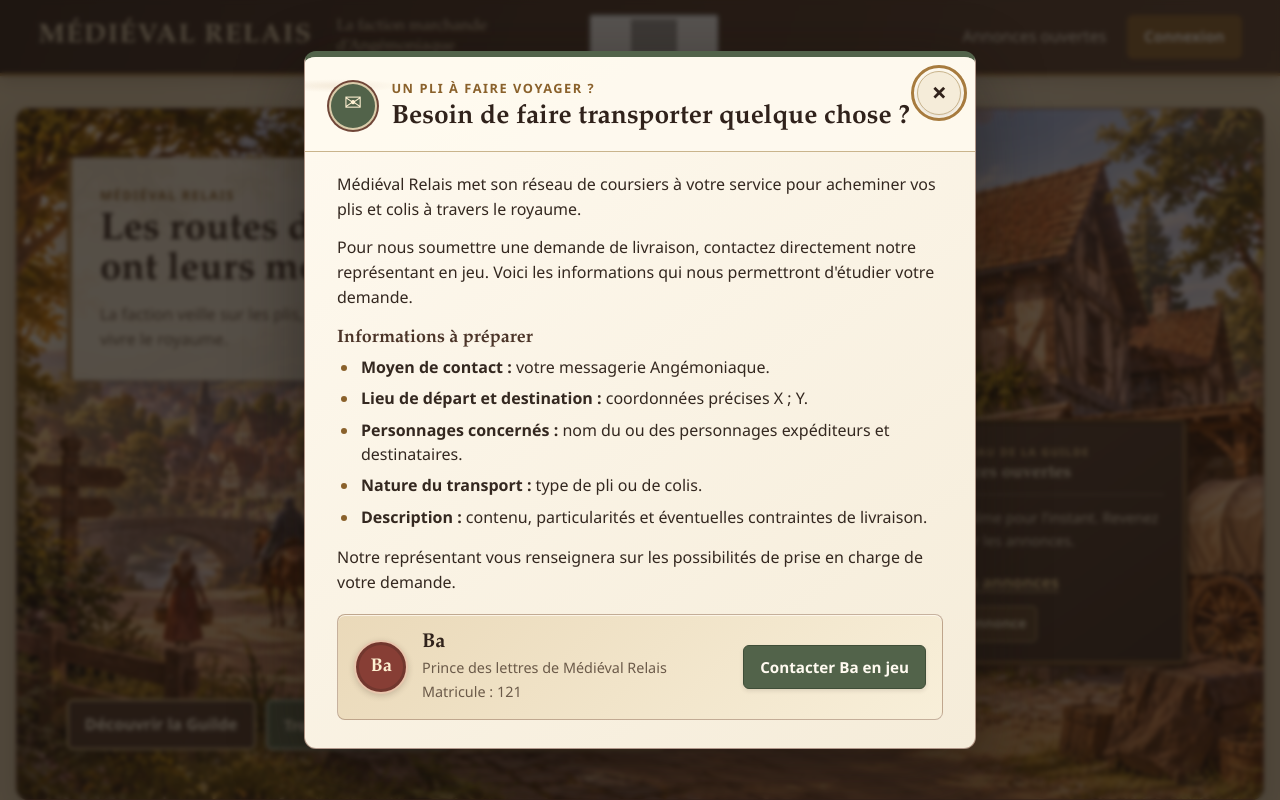
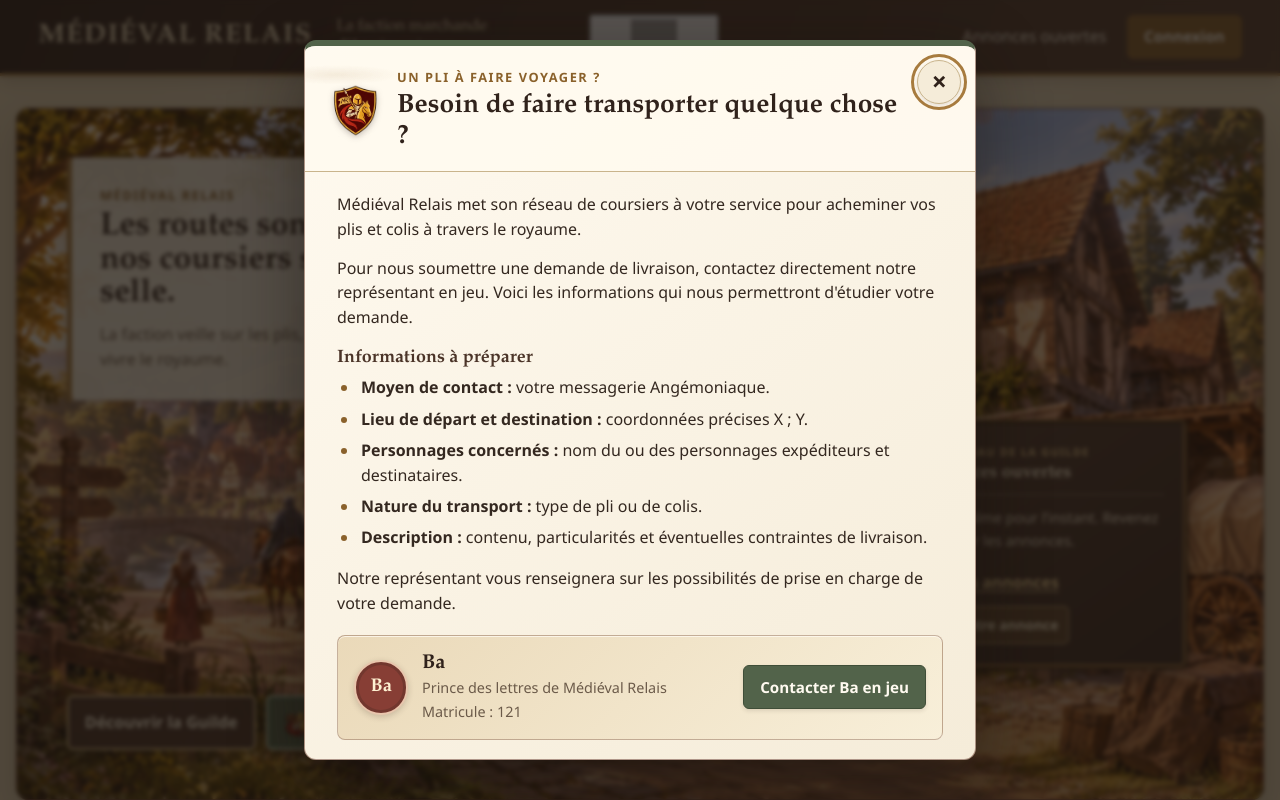
Before and after one commit to Jenoss-debug/rpg-ai-python, a FastAPI app: template templates/public_home.html in a window 1280 px wide, after a click on "Trouver un coursier". Run offline with FastAPI, Linux system fonts and the light colour scheme; the template is opened without the code that fills it, so the values that code supplies are empty; parts of the project's set-up code (start-up, migrations or seed data) failed here and were passed over; grey boxes are pictures that could not be loaded.

Commit message:
create home page

```diff
--- a/static/style.css
+++ b/static/style.css
@@ -1211,7 +1211,7 @@ body.map-canvas-page .route-grid-frame {
     margin: 0;
     color: var(--color-wood-deep);
     font-family: var(--font-display);
-    font-size: clamp(1.7rem, 3vw, 3rem);
+    font-size: clamp(2rem, 2vw, 2rem);
     line-height: 1.05;
 }
 
@@ -1340,6 +1340,7 @@ body.map-canvas-page .route-grid-frame {
 }
 
 .public-board-publish {
+    gap: 0.4rem;
     min-height: 36px;
     padding: 0.35rem 0.6rem;
     border: 1px solid rgba(243, 210, 143, 0.68);
@@ -1348,6 +1349,13 @@ body.map-canvas-page .route-grid-frame {
     color: #fff1d2;
     font: 700 0.86rem/1.2 var(--font-body);
     text-align: left;
+}
+
+.public-board-publish img {
+    width: 1.6rem;
+    height: 1.6rem;
+    flex: 0 0 auto;
+    object-fit: contain;
 }
 
 .public-board-publish:hover {
@@ -1407,6 +1415,19 @@ body.map-canvas-page .route-grid-frame {
 .scene-door-link--courier {
     border-color: #c1ceb3;
     background: var(--color-green);
+}
+
+.scene-door-link img {
+    width: 1.8rem;
+    height: 1.8rem;
+    flex: 0 0 auto;
+    object-fit: contain;
+    filter: drop-shadow(0 1px 2px rgba(20, 14, 10, 0.35));
+}
+
+.scene-door-link--join img {
+    width: 1.55rem;
+    height: 1.8rem;
 }
 
 .request-dialog {
@@ -1457,22 +1478,12 @@ body.map-canvas-page .route-grid-frame {
 }
 
 .request-dialog__emblem {
-    display: grid;
-    width: 3rem;
-    height: 3rem;
-    flex: 0 0 3rem;
-    place-items: center;
-    border: 2px solid rgba(233, 216, 181, 0.9);
-    border-radius: 50%;
-    background: var(--color-wood);
-    box-shadow: 0 0 0 2px var(--color-leather);
-    color: #fff1d2;
-    font-family: var(--font-display);
-    font-size: 1.35rem;
-}
-
-.request-dialog--courier .request-dialog__emblem {
-    background: var(--color-green);
+    display: block;
+    width: 3.35rem;
+    height: 3.35rem;
+    flex: 0 0 3.35rem;
+    object-fit: contain;
+    filter: drop-shadow(0 2px 3px rgba(48, 34, 27, 0.28));
 }
 
 .request-dialog__header .eyebrow {
--- a/templates/base.html
+++ b/templates/base.html
@@ -5,7 +5,7 @@
     <meta charset="UTF-8">
     <meta name="viewport" content="width=device-width, initial-scale=1.0">
     <title>{% block title %}Médiéval Relais{% endblock %}</title>
-    <link rel="stylesheet" href="/static/style.css?v=20261119-home-dialogs">
+    <link rel="stylesheet" href="/static/style.css?v=20261120-mr-logos">
 </head>
 
 <body class="{% block body_class %}{% endblock %}">
--- a/templates/public_home.html
+++ b/templates/public_home.html
@@ -12,7 +12,7 @@
 
         <div class="public-scene-intro">
             <p class="eyebrow">Médiéval Relais</p>
-            <h1>Les routes du royaume ont leurs messagers.</h1>
+            <h1>Les routes sont longues, mais nos coursiers sont déjà en selle.</h1>
             <p>La faction veille sur les plis, les colis et les missions qui font vivre le royaume.</p>
         </div>
 
@@ -46,17 +46,24 @@
             <div class="public-board-actions">
                 <a class="public-board-link" href="/annonces">Voir toutes les annonces</a>
                 <button class="public-board-link public-board-publish" type="button"
-                    data-dialog-target="announcement-dialog" aria-haspopup="dialog"
-                    aria-controls="announcement-dialog">Publiez votre annonce</button>
+                    data-dialog-target="announcement-dialog" aria-haspopup="dialog" aria-controls="announcement-dialog">
+                    <img src="/static/images/LogoMR03.png" alt="" aria-hidden="true" width="32" height="32">
+                    Publiez votre annonce
+                </button>
             </div>
         </section>
 
         <nav class="public-scene-actions" aria-label="Découvrir la guilde">
             <a class="scene-door-link scene-door-link--discover" href="#guilde">Découvrir la Guilde</a>
-            <button class="scene-door-link scene-door-link--courier" type="button"
-                data-dialog-target="courier-dialog" aria-haspopup="dialog"
-                aria-controls="courier-dialog">Trouver un coursier</button>
-            <a class="scene-door-link scene-door-link--join" href="/login">Entrer dans la Guilde</a>
+            <button class="scene-door-link scene-door-link--courier" type="button" data-dialog-target="courier-dialog"
+                aria-haspopup="dialog" aria-controls="courier-dialog">
+                <img src="/static/images/LogoMR01.png" alt="" aria-hidden="true" width="36" height="36">
+                Trouver un coursier
+            </button>
+            <a class="scene-door-link scene-door-link--join" href="/login">
+                <img src="/static/images/LogoMR04.png" alt="" aria-hidden="true" width="32" height="36">
+                Entrer dans la Guilde
+            </a>
         </nav>
     </section>
 
@@ -89,7 +96,8 @@
     aria-labelledby="courier-dialog-title" aria-modal="true">
     <div class="request-dialog__content">
         <header class="request-dialog__header">
-            <span class="request-dialog__emblem" aria-hidden="true">✉</span>
+            <img class="request-dialog__emblem" src="/static/images/LogoMR02.png" alt="" aria-hidden="true" width="52"
+                height="52">
             <div>
                 <p class="eyebrow">Un pli à faire voyager ?</p>
                 <h2 id="courier-dialog-title">Besoin de faire transporter quelque chose ?</h2>
@@ -110,7 +118,8 @@
             <ul class="request-dialog__list">
                 <li><strong>Moyen de contact :</strong> votre messagerie Angémoniaque.</li>
                 <li><strong>Lieu de départ et destination :</strong> coordonnées précises X ; Y.</li>
-                <li><strong>Personnages concernés :</strong> nom du ou des personnages expéditeurs et destinataires.</li>
+                <li><strong>Personnages concernés :</strong> nom du ou des personnages expéditeurs et destinataires.
+                </li>
                 <li><strong>Nature du transport :</strong> type de pli ou de colis.</li>
                 <li><strong>Description :</strong> contenu, particularités et éventuelles contraintes de livraison.</li>
             </ul>
@@ -126,8 +135,7 @@
                         <p>Matricule : 121</p>
                     </div>
                 </div>
-                <a class="button-link request-contact__button"
-                    href="https://www.angemoniaque.com/event?personnage=121"
+                <a class="button-link request-contact__button" href="https://www.angemoniaque.com/event?personnage=121"
                     target="_blank" rel="noopener noreferrer">Contacter Ba en jeu</a>
             </aside>
         </div>
@@ -138,7 +146,8 @@
     aria-labelledby="announcement-dialog-title" aria-modal="true">
     <div class="request-dialog__content">
         <header class="request-dialog__header">
-            <span class="request-dialog__emblem" aria-hidden="true">✦</span>
+            <img class="request-dialog__emblem" src="/static/images/LogoMR05.png" alt="" aria-hidden="true" width="52"
+                height="52">
             <div>
                 <p class="eyebrow">Au tableau de la communauté</p>
                 <h2 id="announcement-dialog-title">Faites passer le message !</h2>
@@ -177,8 +186,7 @@
                         <p>Matricule : 121</p>
                     </div>
                 </div>
-                <a class="button-link request-contact__button"
-                    href="https://www.angemoniaque.com/event?personnage=121"
+                <a class="button-link request-contact__button" href="https://www.angemoniaque.com/event?personnage=121"
                     target="_blank" rel="noopener noreferrer">Contacter Ba en jeu</a>
             </aside>
         </div>
```
Also changed, not shown: other parts of static/style.css (+29 -4 lines), templates/public_announcements.html (+8 -2 lines), static/images/LogoMR01.png (added), static/images/LogoMR02.png (added), static/images/LogoMR03.png (added), static/images/LogoMR04.png (added), static/images/LogoMR05.png (added), static/images/accueil-guilde.png, 1 other file.
